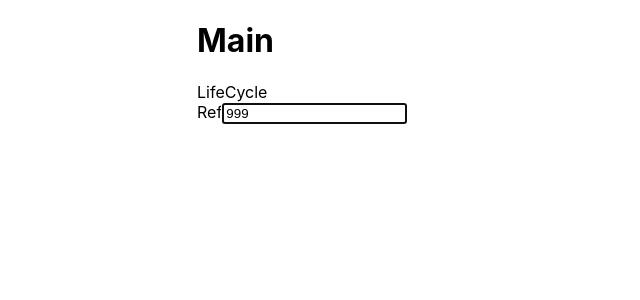
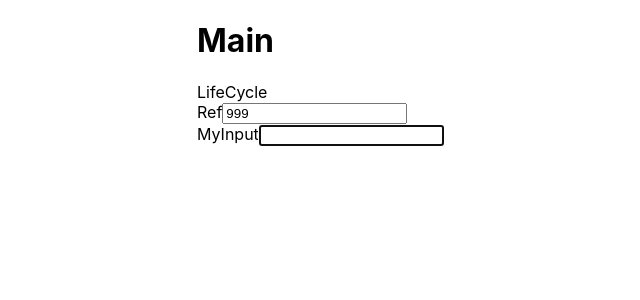
Before and after one commit to holynova/react_updates_playground, a React (Create React App) app: page / in a window 1280 px wide. Shown: the top 300 px of the page, without its empty margins (143-783 px from the left). Built offline with nearby package versions, Linux system fonts and the light colour scheme.

Commit message:
试验了自定义组件的focus

```diff
--- /dev/null
+++ b/src/components/ref/MyInput.jsx
@@ -0,0 +1,32 @@
+import React, { Component } from 'react';
+import propTypes from 'prop-types';
+// import { } from 'antd';
+// import './MyInput.scss';
+import { log } from '../../utils/debugTools'
+
+class MyInput extends Component {
+  constructor(props) {
+    super(props);
+    this.state = {};
+    this.ref = React.createRef()
+    this.focus = this.focus.bind(this)
+  }
+  focus() {
+    this.ref.current.focus()
+  }
+  say = (name) => {
+    log('my name is ' + name)
+  }
+  componentDidMount() { }
+  componentWillReceiveProps(nextProps) { }
+  render() {
+    return (
+      <div>MyInput
+        <input ref={this.ref} ></input>
+      </div>
+    );
+  }
+}
+MyInput.propTypes = {};
+MyInput.defaultProps = {};
+export default MyInput;
--- a/src/components/ref/Ref.jsx
+++ b/src/components/ref/Ref.jsx
@@ -2,16 +2,22 @@ import React, { Component } from 'react';
 import propTypes from 'prop-types';
 // import { } from 'antd';
 // import './Ref.scss';
+import { log } from '../../utils/debugTools'
+import MyInput from './MyInput';
 
 class Ref extends Component {
   constructor(props) {
     super(props);
     this.state = {};
     this.inputRef = React.createRef()
+    this.myInputRef = React.createRef()
   }
   componentDidMount() {
     this.inputRef.current.focus()
     this.inputRef.current.value = 999
+    log(this.inputRef)
+    this.myInputRef.current.focus()
+    this.myInputRef.current.say('foo')
   }
   componentWillReceiveProps(nextProps) { }
   render() {
@@ -19,6 +25,7 @@ class Ref extends Component {
       <div>
         Ref
         <input ref={this.inputRef} ></input>
+        <MyInput ref={this.myInputRef} ></MyInput>
       </div>
     );
   }
```
